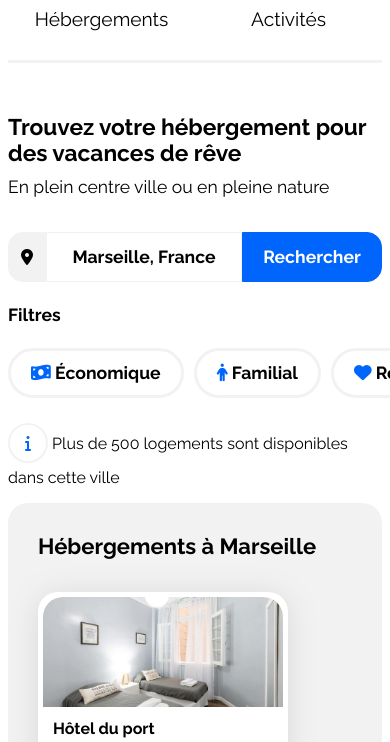
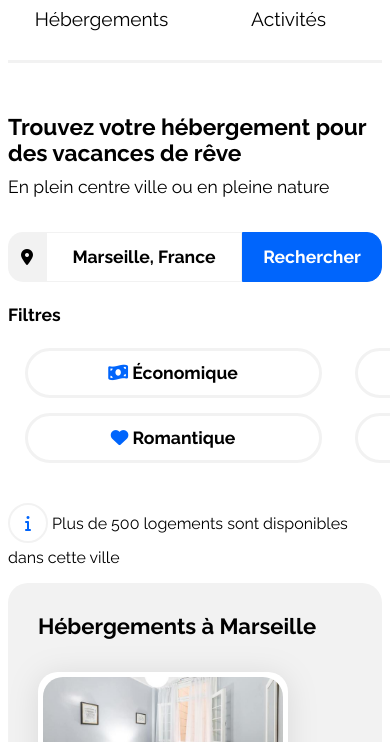
Before and after one commit to Josef1923/OC-Booki-Projet2, a plain HTML site: page index.html in a window 390 px wide. Shown: the part 84-826 px from the top of the page. Drawn offline with Linux system fonts and the light colour scheme.

Commit message:
Update avant mentorat 03/05/2024

```diff
--- a/css/style.css
+++ b/css/style.css
@@ -469,4 +469,31 @@ li {
     .links li:hover {
         border-bottom: solid #0065FC;
     }
+/****** Josef barre de recherche phone ***********/
+    .bouton-rechercher {
+        justify-content: center;
+    }
+
+
+
+/****** Josef Filtre phone ***********/
+    .mise-forme-filtre {
+        width: 100%;
+        display: grid;
+        grid-template-columns: 330px 330px;
+        margin-left: 0 ;
+
+    }
+
+    .mise-forme-filtre .bouton {
+        margin-right: 0;
+        align-content: center;
+        display: flex;
+        justify-content: center;
+    }
+
+    .mise-forme-filtre button {
+        margin-bottom: 15px;
+        width: 90%;
+    }
 }
```
